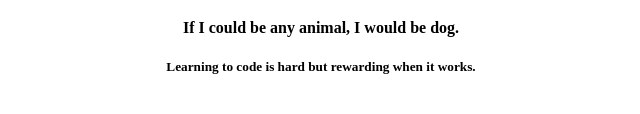
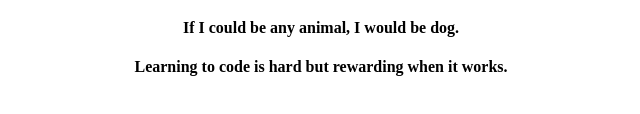
Before and after one commit to AndrewBahena/my-first-repo, a plain HTML site: page index.html in a window 1280 px wide. Shown: the part 290-404 px from the top of the page, without its empty margins (319-959 px from the left). Drawn offline with Linux system fonts and the light colour scheme.

Commit message:
changed text size in last line

```diff
--- a/index.html
+++ b/index.html
@@ -15,7 +15,7 @@
 					<h4>My favorite color is black.</h4>
 					<h4>My favorite food is mole.</h4>
 					<h4>If I could be any animal, I would be dog.</h4>
-					<h5>Learning to code is hard but rewarding when it works.</h5>
+					<h4>Learning to code is hard but rewarding when it works.</h4>
 			</div>
 		  </body>
 		</html>
```
